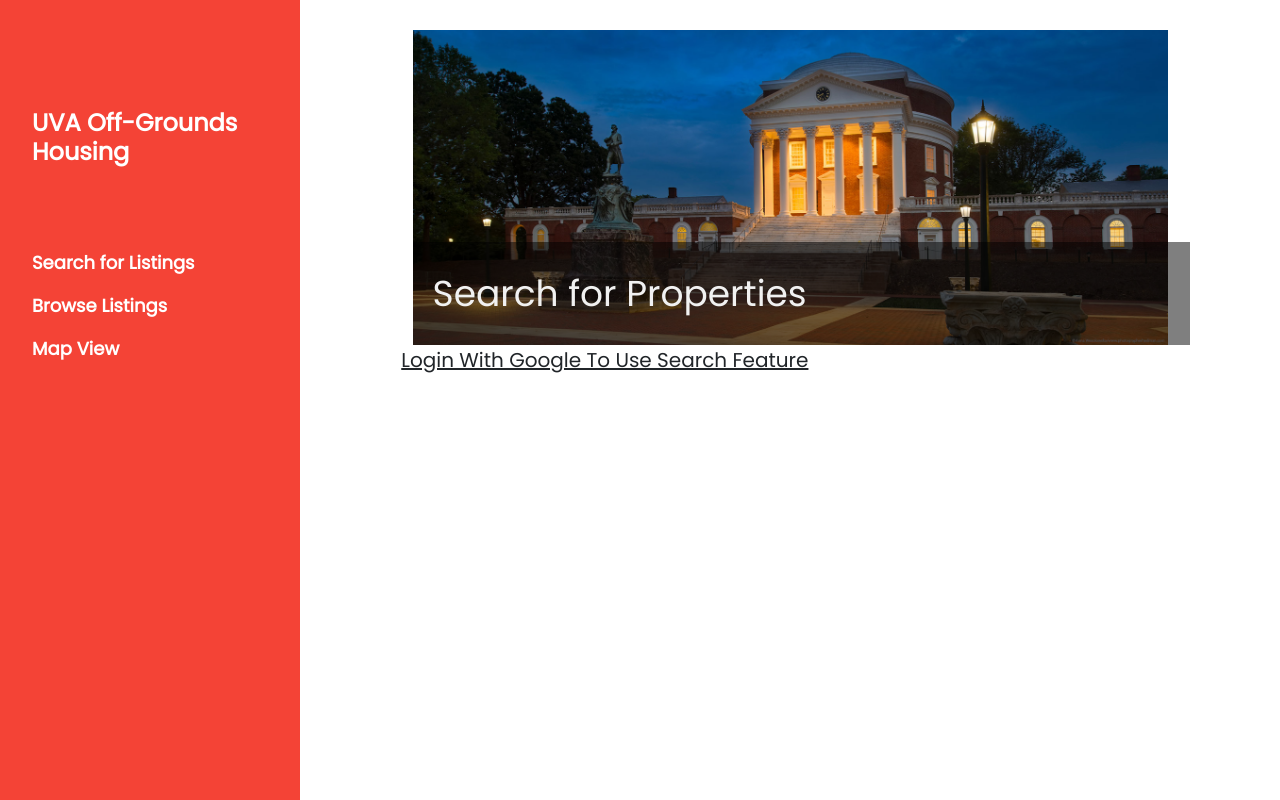
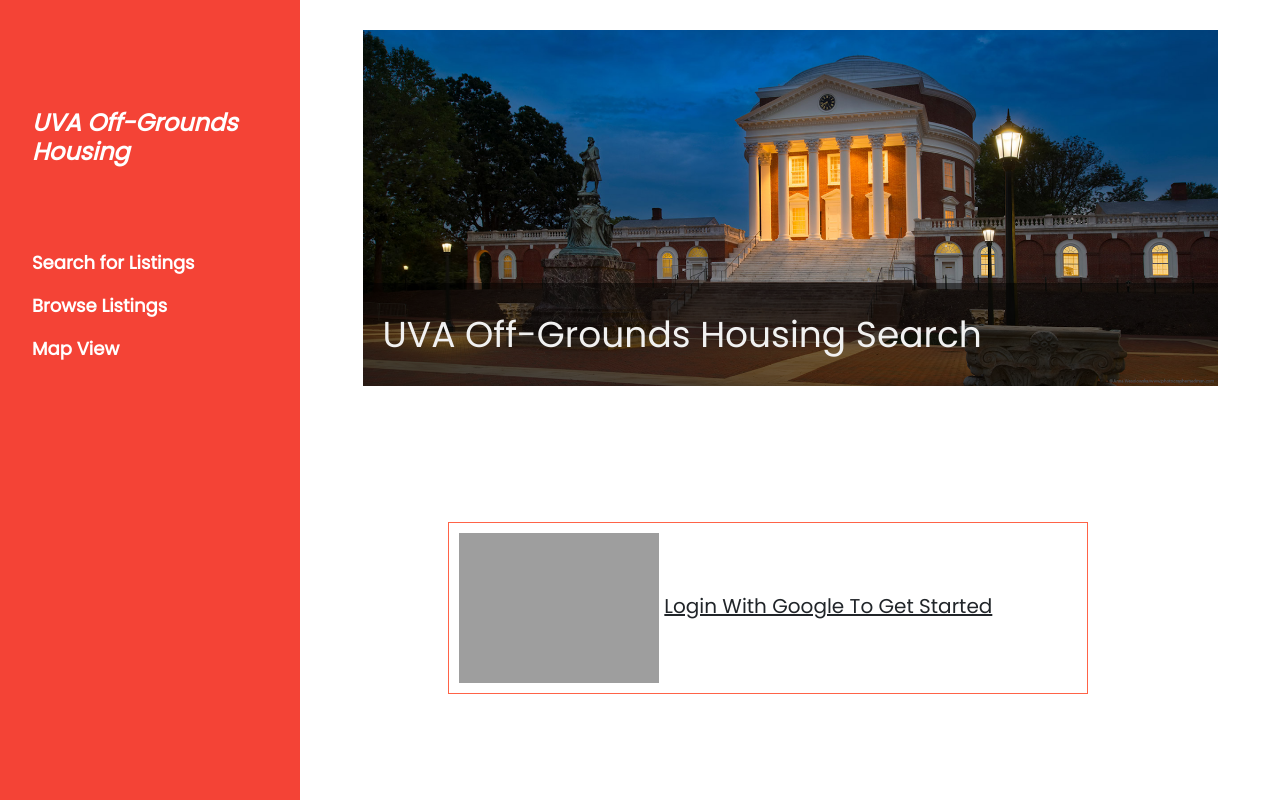
Before and after one commit to kb5ux/Django-Web-App---Off-Grounds-Housing, a Django app: page / in a window 1280 px wide. Run offline with Django 3.2, Linux system fonts and the light colour scheme; some libraries are stand-ins or nearby versions; grey boxes are pictures that could not be loaded.

Commit message:
changed login page, urls

```diff
--- a/b03project/urls.py
+++ b/b03project/urls.py
@@ -21,7 +21,8 @@ from django.conf import settings
 from django.conf.urls.static import static
 
 urlpatterns = [
-     path('', include('housing.urls')),
+     path('', TemplateView.as_view(template_name="index.html")),
+     path('housing/', include('housing.urls')),
      path('admin/', admin.site.urls),
      path('accounts/', include('allauth.urls')),
      path('logout', LogoutView.as_view()),
--- a/templates/base.html
+++ b/templates/base.html
@@ -23,7 +23,7 @@ body {font-size:16px;}
 <nav class="w3-sidebar w3-red w3-collapse w3-top w3-large w3-padding" style="z-index:3;width:300px;font-weight:bold;" id="mySidebar"><br>
   <a href="javascript:void(0)" onclick="w3_close()" class="w3-button w3-hide-large w3-display-topleft" style="width:100%;font-size:22px">Close Menu</a>
   <div class="w3-container">
-    <h3 class="w3-padding-64"><b>UVA Off-Grounds<br>Housing</b></h3>
+    <h3 class="w3-padding-64"><i><b>UVA Off-Grounds<br>Housing</b></i></h3>
   </div>
   <div class="w3-bar-block">
     <a href="{%url 'home_page' %}" onclick="w3_close()" class="w3-bar-item w3-button w3-hover-white">Search for Listings</a>
--- a/templates/home_page.html
+++ b/templates/home_page.html
@@ -82,6 +82,45 @@ body {font-family:"Poppins", sans-serif;}
     align-items: stretch;
   }
 }
+
+<meta name="viewport" content="width=device-width, initial-scale=1">
+<style>
+* {
+  box-sizing: border-box;
+}
+
+body {
+  font-family: "Poppins", sans-serif;
+  font-size: 20px;
+}
+
+.container {
+  position: relative;
+  max-width: 900px;
+  margin: 0 auto;
+}
+
+.container img {vertical-align: middle;}
+
+.container .content {
+  position: absolute;
+  bottom: 0;
+  background: rgb(0, 0, 0); /* Fallback color */
+  background: rgba(0, 0, 0, 0.5); /* Black background with 0.5 opacity */
+  color: #f1f1f1;
+  width: 97.5%;
+  padding: 20px;
+}
+.center {
+  position: fixed;
+  left: 60%;
+  bottom: 20px;
+  transform: translate(-50%, -50%);
+  margin: 0 auto;
+  width: 55%;
+  border: 1px solid #FF6347;
+  padding: 10px;
+}
 </style>
 
 
@@ -92,7 +131,7 @@ body {font-family:"Poppins", sans-serif;}
 <div class="container">
   <img src="/media/images/uva4.png" style="width:100%;">
   <div class="content">
-    <h1>Search for Properties</h1>
+    <h1>Search for Listings</h1>
   </div>
 </div>
 
@@ -108,7 +147,7 @@ body {font-family:"Poppins", sans-serif;}
         <div class="overlay p-5">
           <h1 class="display mb-4">
           </h1>
-          <p class="w3-center"> Welcome {{ user.username|title }}, search for your next home! </p>
+
           <div class="search">
             <form class="form-inline" action="{% url 'search_results' %}">
 
@@ -167,7 +206,10 @@ body {font-family:"Poppins", sans-serif;}
       </div>
     </div>
   {% else %}
-            <a href="{% provider_login_url 'google' %}">Login With Google To Use Search Feature</a>
+  <div class="center">
+          <img src="/media/images/google.png" height="150" width="200" >
+          <a href="{% provider_login_url 'google' %}">Login With Google To Use Search Feature</a>
+  </div>
   {% endif %}
   </section>
 </body>
--- a/templates/housing.html
+++ b/templates/housing.html
@@ -57,10 +57,7 @@
 
 
 
-<div class="fixed-bottom">
-            <a href="{% url 'home_page' %}" class = "btn btn-warning btn-rounded">Back to Main Page</a>
 
-</div>
 
 
 {% endblock %}
--- a/templates/index.html
+++ b/templates/index.html
@@ -5,13 +5,66 @@
 
 {% block content %}
 
+<meta name="viewport" content="width=device-width, initial-scale=1">
+<style>
+* {
+  box-sizing: border-box;
+}
+
+body {
+  font-family: "Poppins", sans-serif;
+  font-size: 20px;
+}
+
+.container {
+  position: relative;
+  max-width: 900px;
+  margin: 0 auto;
+}
+
+.container img {vertical-align: middle;}
+
+.container .content {
+  position: absolute;
+  bottom: 0;
+  background: rgb(0, 0, 0); /* Fallback color */
+  background: rgba(0, 0, 0, 0.5); /* Black background with 0.5 opacity */
+  color: #f1f1f1;
+  width: 97.5%;
+  padding: 20px;
+}
+.center {
+  position: fixed;
+  left: 60%;
+  bottom: 20px;
+  transform: translate(-50%, -50%);
+  margin: 0 auto;
+  width: 50%;
+  border: 1px solid #FF6347;
+  padding: 10px;
+}
+</style>
+
+
 <html>
 <body>
-<h1>Google Sign-In </h1>
+
 {% if user.is_authenticated %}
   <p>Welcome, You are logged in as {{ user.username }}</p>
 {% else %}
-  <a href="{% provider_login_url 'google' %}">Login With Google</a>
+  <div class="container">
+    <img src="/media/images/uva4.png" style="width:100%;">
+    <div class="content">
+      <h1>UVA Off-Grounds Housing Search</h1>
+    </div>
+  </div>
+
+</body>
+  <div class="center">
+    <img src="/media/images/google.png" height="150" width="200" >
+    <a href="{% provider_login_url 'google' %}">Login With Google To Get Started</a>
+  </div>
+
 
 
 
--- a/templates/listing_details.html
+++ b/templates/listing_details.html
@@ -57,7 +57,7 @@ input[type=submit]:hover {
 
 a.button{
   color: #2da1c1;
-  font-size: 15px;
+  font-size: 18px;
   text-decoration: none;
   left: 252px;
   float: right;
```
